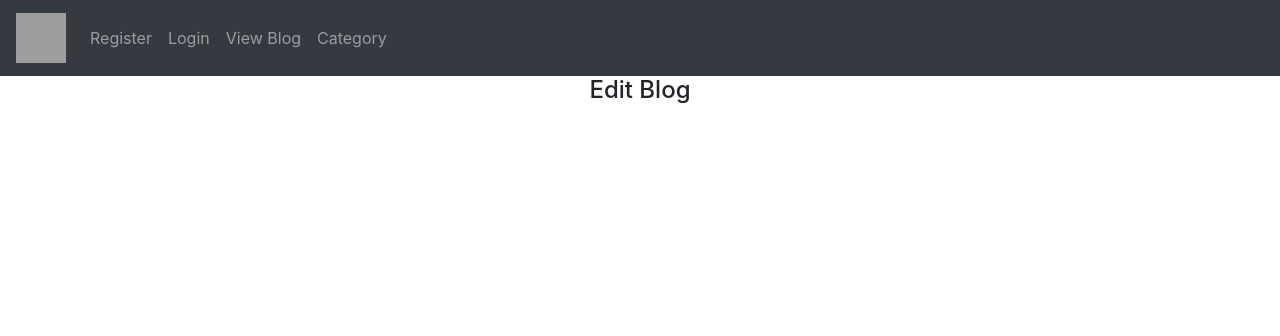
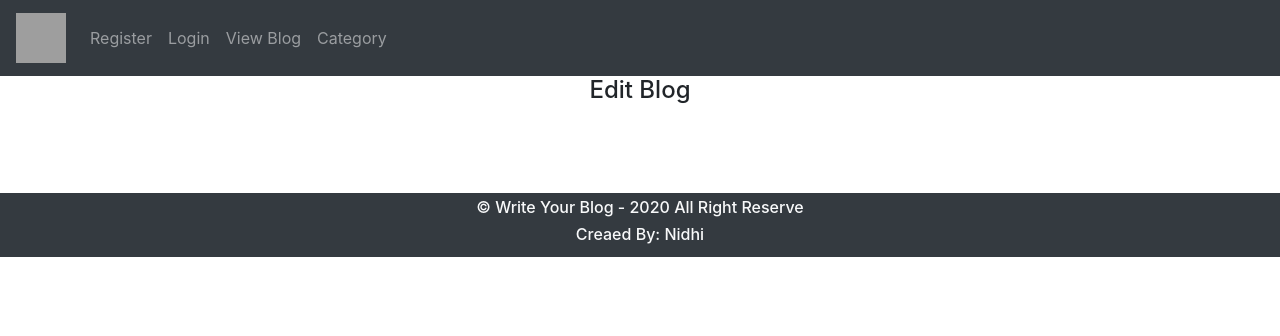
Before and after one commit to Nidhi-60/Flask_Blog, a Flask app: page /edit_blog/1/ in a window 1280 px wide. Shown: the top 336 px of the page. Run offline with Flask 2, Linux system fonts and the light colour scheme; data that the repository does not hold is empty; parts of the project's set-up code (start-up, migrations or seed data) failed here and were passed over; some libraries are stand-ins or nearby versions; grey boxes are pictures that could not be loaded.

Commit message:
add footer

```diff
--- a/templates/Base.html
+++ b/templates/Base.html
@@ -2,6 +2,7 @@
 <html lang="en">
 <head>
     <meta charset="UTF-8">
+    <meta name="viewport" content="width=device-width, initial-scale=1">
     <link rel="icon" href="{{ url_for('static', filename='logo/1.png') }}">
     <script src="https://cdn.ckeditor.com/4.14.0/standard/ckeditor.js"></script>
     <title>
@@ -20,6 +21,8 @@
 
     {% endblock %}
 
+     {% include 'includes/__footer.html' %}
+
     <script src="{{ url_for('static', filename='js/app.js') }}"></script>
  <script>
         CKEDITOR.replace( 'txtarea' );
--- /dev/null
+++ b/templates/includes/__footer.html
@@ -0,0 +1,8 @@
+<div class="bg-dark mt-5 footer-box text-light" style="padding: 5px;">
+    <div class="row justify-content-center">
+        <h6>&copy; Write Your Blog - 2020 All Right Reserve </h6>
+    </div>
+    <div class="row justify-content-center">
+        <h6>Creaed By: Nidhi</h6>
+    </div>
+</div>
```
Also changed, not shown: static/css/app.css (line endings or trailing spaces).
